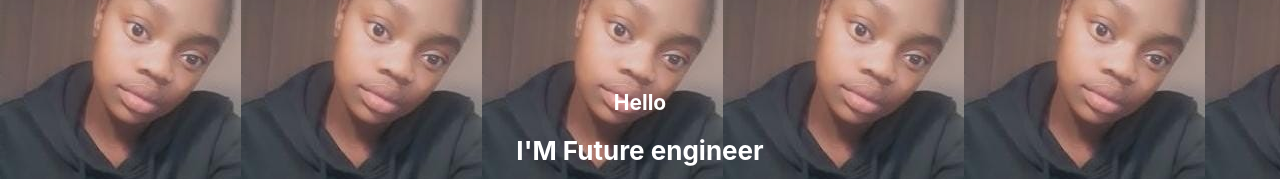
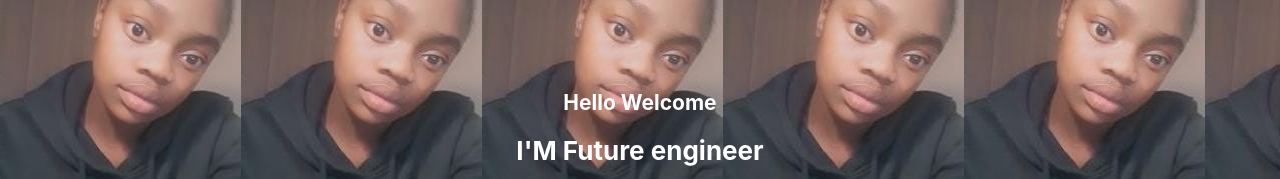
Before and after one commit to Mulelur/Weblinnk-E-Por, a React (Create React App) app: page / in a window 1280 px wide. Shown: the part 159-338 px from the top of the page. Built offline with nearby package versions, Linux system fonts and the light colour scheme.

Commit message:
change cv and letter agin

```diff
--- a/src/container/home/sectionHeader.js
+++ b/src/container/home/sectionHeader.js
@@ -6,7 +6,7 @@ export default function SectionHeaderContainer() {
   return (
     <SectionHeader>
       <SectionHeader.Container>
-        <SectionHeader.Heading4>Hello</SectionHeader.Heading4>
+        <SectionHeader.Heading4>Hello Welcome</SectionHeader.Heading4>
         <SectionHeader.Heading1>I'M Future engineer</SectionHeader.Heading1>
         <SectionHeader.Text>
           Productivity is never an accident. It’s always the result of a
```
